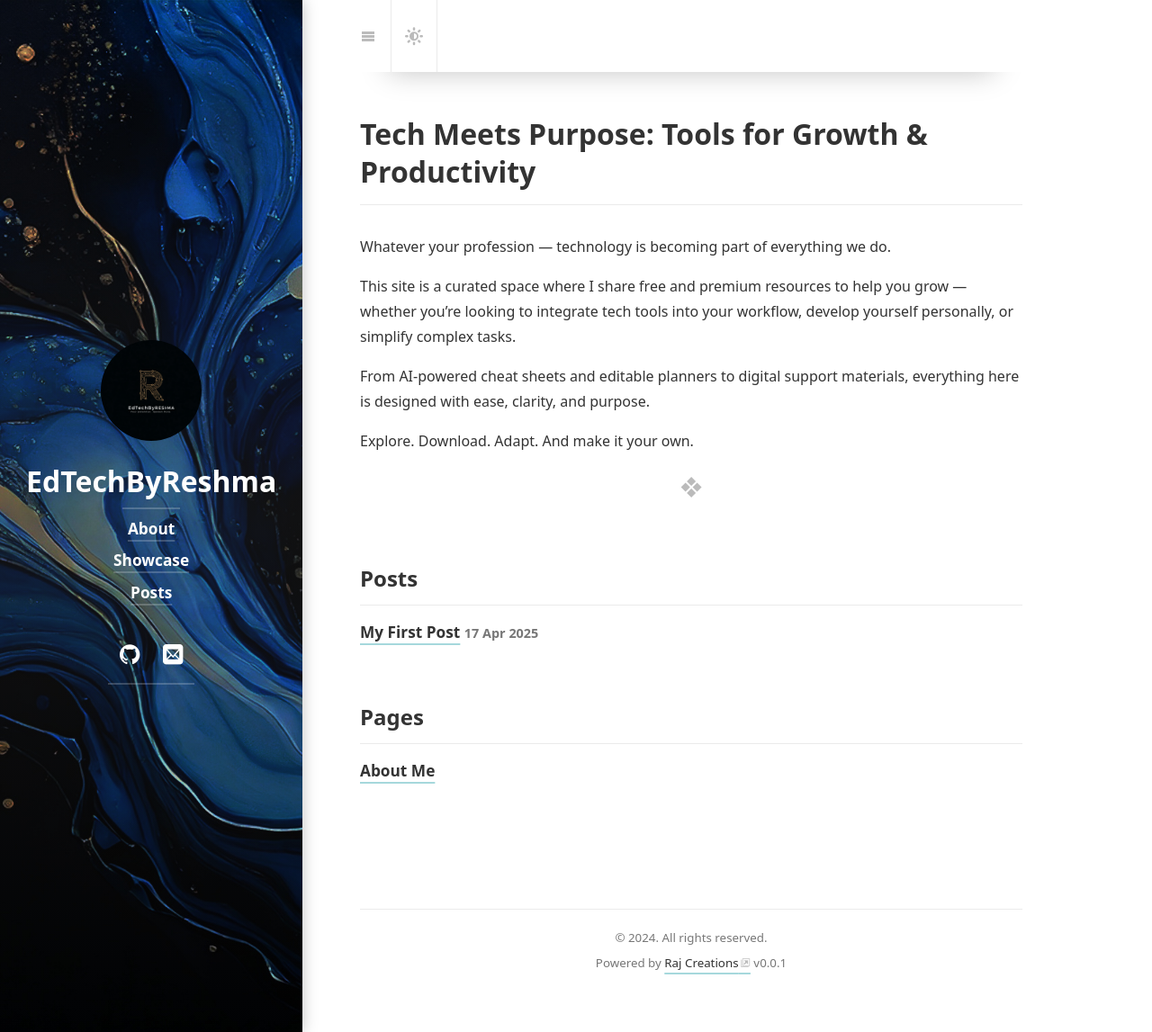
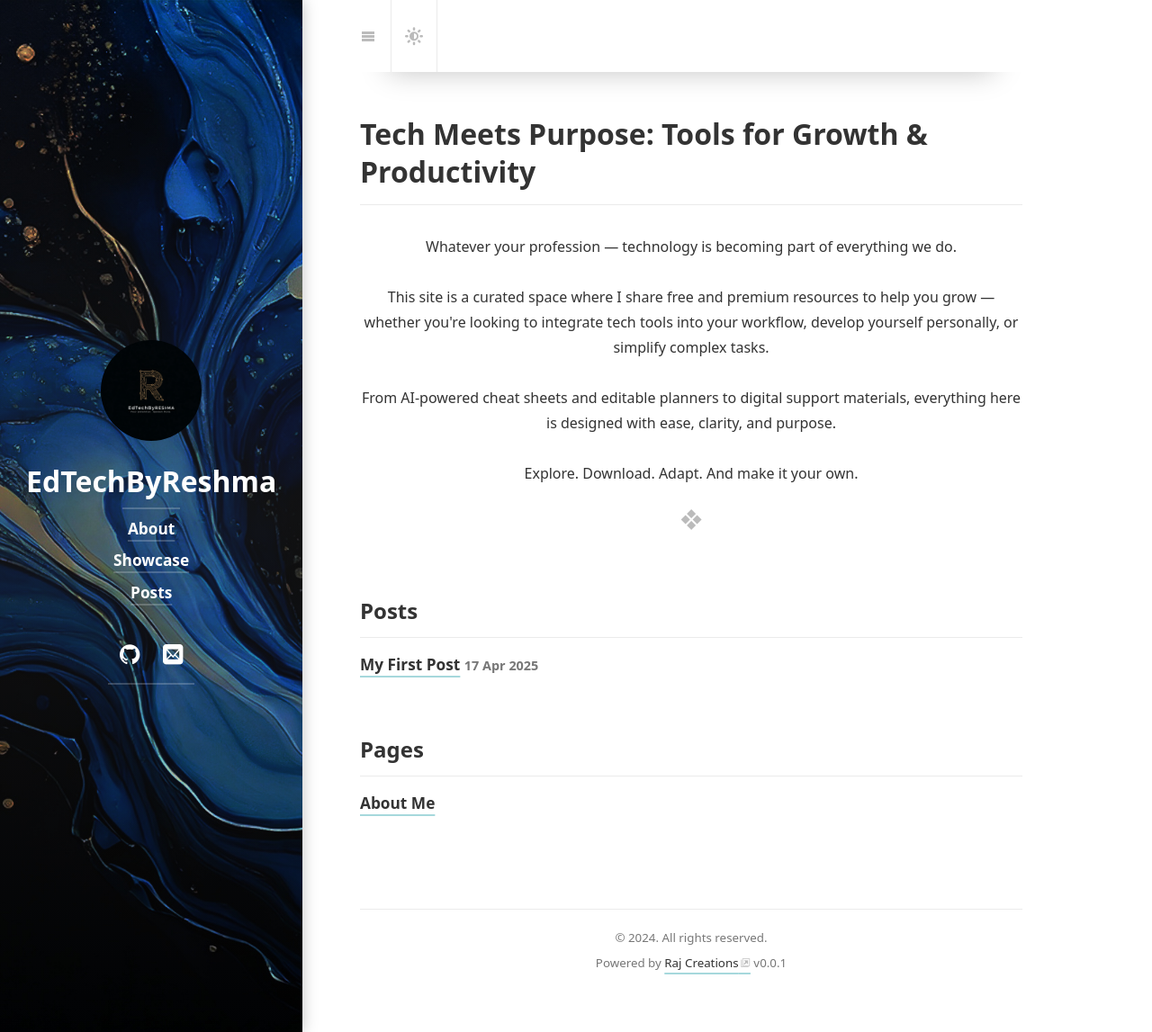
Before and after one commit to ReshmaAbdulRazack/ReshmaAbdulRazack.github.io, a Jekyll site: the page built from index.md, in a window 1280 px wide and 1147 px high. Shown: the whole window at 90% size. Built offline with Jekyll 4.4.1, drawn with Linux system fonts in a browser that asks for light colours; cached includes are drawn as plain includes; some web fonts are replaced.

Commit message:
Update index.md

```diff
--- a/index.md
+++ b/index.md
@@ -2,10 +2,12 @@
 layout: default
 title: "Tech Meets Purpose: Tools for Growth & Productivity"
 ---
+<p align="center">
 Whatever your profession — technology is becoming part of everything we do.
-
+<br><br>
 This site is a curated space where I share free and premium resources to help you grow — whether you're looking to integrate tech tools into your workflow, develop yourself personally, or simplify complex tasks.
-
+<br><br>
 From AI-powered cheat sheets and editable planners to digital support materials, everything here is designed with ease, clarity, and purpose.
-
+<br><br>
 Explore. Download. Adapt. And make it your own.
+</p>
```
